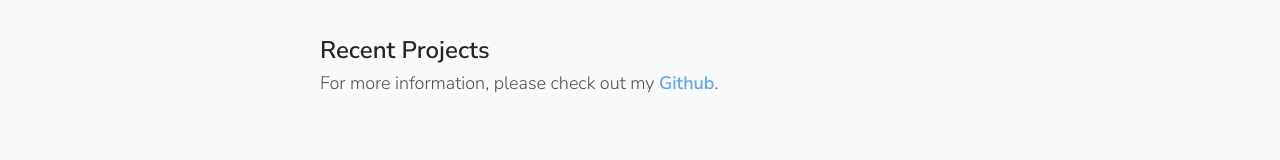
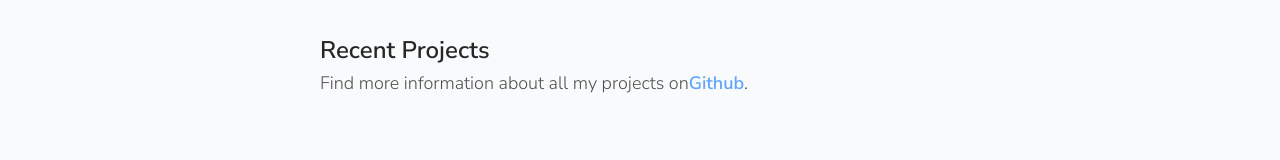
Before and after one commit to markslorach/markslorach.com, a Next.js app: page / in a window 1280 px wide. Shown: the part 544-704 px from the top of the page. Built offline with nearby package versions, Linux system fonts and the light colour scheme.

Commit message:
projects tagline

```diff
--- a/app/components/Projects.tsx
+++ b/app/components/Projects.tsx
@@ -9,7 +9,7 @@ const Projects = () => {
       <div className="mb-16 space-y-1">
         <Heading>Recent Projects</Heading>
         <p className="text-lg font-light leading-normal text-neutral-800/80">
-        For more information, please check out my{" "}
+          Find more information about all my projects on{""}
           <Link
             href="https://github.com/markslorach"
             target="_blank"
```
